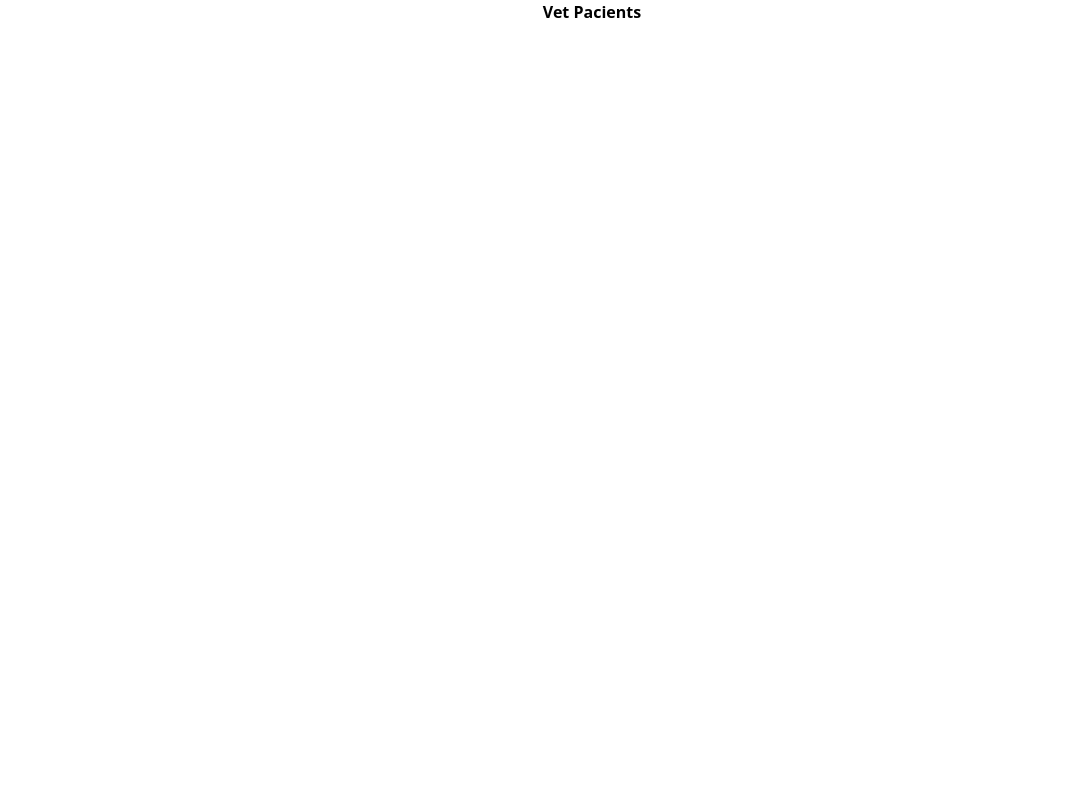
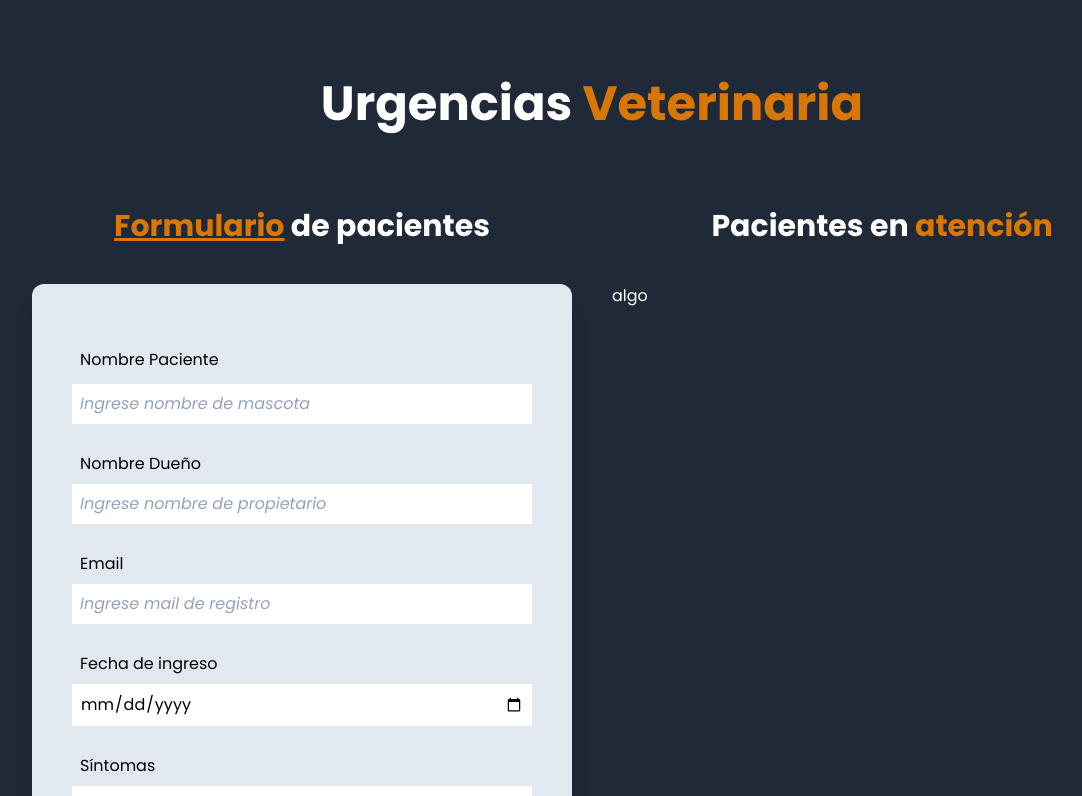
Before and after one commit to MacarenaCavieres/vet-patients, a React (Vite) app: page / in a window 1280 px wide. Shown: the top 796 px of the page, without its empty margins (48-1130 px from the left). Built offline with nearby package versions, Linux system fonts and the light colour scheme.

Commit message:
form listo

```diff
--- a/index.html
+++ b/index.html
@@ -4,8 +4,14 @@
         <meta charset="UTF-8" />
         <meta name="viewport" content="width=device-width, initial-scale=1.0" />
         <title>Pacientes Veterinaria</title>
+        <link rel="preconnect" href="https://fonts.googleapis.com" />
+        <link rel="preconnect" href="https://fonts.gstatic.com" crossorigin />
+        <link
+            href="https://fonts.googleapis.com/css2?family=Poppins:ital,wght@0,100;0,200;0,300;0,400;0,500;0,600;0,700;0,800;0,900;1,100;1,200;1,300;1,400;1,500;1,600;1,700;1,800;1,900&display=swap"
+            rel="stylesheet"
+        />
     </head>
-    <body>
+    <body class="font-poppins bg-gray-800 text-white">
         <div id="root"></div>
         <script type="module" src="/src/main.tsx"></script>
     </body>
--- a/src/App.tsx
+++ b/src/App.tsx
@@ -1,7 +1,28 @@
+import FormPatients from "./components/FormPatients";
+
 function App() {
     return (
         <>
-            <h1 className="font-bold text-center">Vet Pacients</h1>
+            <header>
+                <h1 className="font-bold text-center text-5xl mt-20">
+                    Urgencias <span className="text-amber-600">Veterinaria</span>
+                </h1>
+            </header>
+
+            <main className="grid md:grid-cols-2 gap-10 md:m-20 m-10">
+                <section>
+                    <h2 className="text-3xl mb-10 text-center font-bold">
+                        <span className="text-amber-600 underline">Formulario</span> de pacientes
+                    </h2>
+                    <FormPatients />
+                </section>
+                <section>
+                    <h2 className="text-3xl mb-10 text-center font-bold">
+                        Pacientes en <span className="text-amber-600 underlines">atención</span>
+                    </h2>
+                    <p>algo</p>
+                </section>
+            </main>
         </>
     );
 }
--- /dev/null
+++ b/src/components/FormPatients.tsx
@@ -0,0 +1,60 @@
+export default function FormPatients() {
+    return (
+        <form className="space-y-5 bg-slate-200 py-14 px-10 shadow-xl rounded-xl">
+            <div className="flex flex-col gap-1">
+                <label htmlFor="petName" className="text-black p-2">
+                    Nombre Paciente
+                </label>
+                <input
+                    type="text"
+                    name="petName"
+                    placeholder="Ingrese nombre de mascota"
+                    className="p-2 placeholder:italic placeholder:text-slate-400 text-black"
+                />
+            </div>
+            <div className="flex flex-col">
+                <label htmlFor="ownerName" className="text-black p-2">
+                    Nombre Dueño
+                </label>
+                <input
+                    type="text"
+                    name="ownerName"
+                    placeholder="Ingrese nombre de propietario"
+                    className="p-2 placeholder:italic placeholder:text-slate-400 text-black"
+                />
+            </div>
+            <div className="flex flex-col">
+                <label htmlFor="email" className="text-black p-2">
+                    Email
+                </label>
+                <input
+                    type="mail"
+                    name="email"
+                    placeholder="Ingrese mail de registro"
+                    className="p-2 placeholder:italic placeholder:text-slate-400 text-black"
+                />
+            </div>
+            <div className="flex flex-col">
+                <label htmlFor="date" className="text-black p-2">
+                    Fecha de ingreso
+                </label>
+                <input
+                    type="date"
+                    name="date"
+                    className="p-2 text-slate-400 italic valid:text-black valid:not-italic"
+                />
+            </div>
+            <div className="flex flex-col">
+                <label htmlFor="symptoms" className="text-black p-2">
+                    Síntomas
+                </label>
+                <textarea
+                    name="symptoms"
+                    placeholder="Síntomas del paciente"
+                    rows={5}
+                    className="p-2 placeholder:italic placeholder:text-slate-400 text-black"
+                ></textarea>
+            </div>
+        </form>
+    );
+}
--- a/tailwind.config.js
+++ b/tailwind.config.js
@@ -3,6 +3,10 @@
     content: ["./index.html", "./src/**/*.{js,ts,jsx,tsx}"],
     theme: {
         extend: {},
+        fontFamily: {
+            poppins: ["Poppins", "sans-serif"],
+        },
     },
+
     plugins: [],
 };
```
